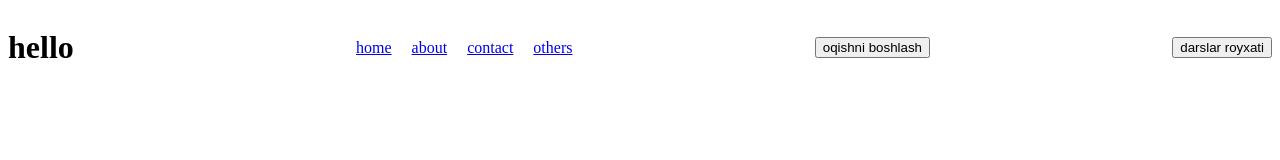
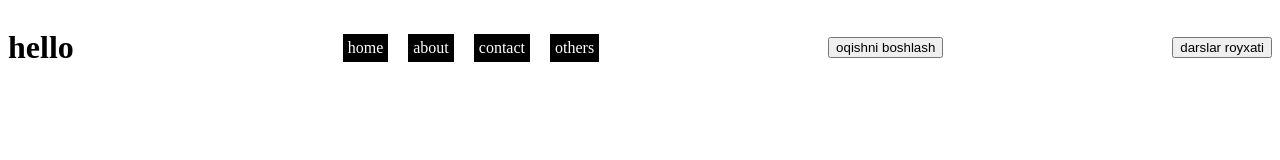
Before and after one commit to abdujabbor13/branch, a plain HTML site: page index.html in a window 1280 px wide. Drawn offline with Linux system fonts and the light colour scheme.

Commit message:
add headers link style

```diff
--- a/fix.css
+++ b/fix.css
@@ -9,4 +9,21 @@
   justify-content: center;
   align-items:center ;
   gap: 20px;
+  list-style: none;
 }
+
+.list-item{
+  padding: -10px;
+  margin: 0;
+}
+
+.list-item a{
+  text-decoration: none;
+  color: #fff;
+  background: #000;
+  padding:  5px;
+}
+
+.list-item a:hover{
+  border-bottom: 2px solid #fff;
+}
```
